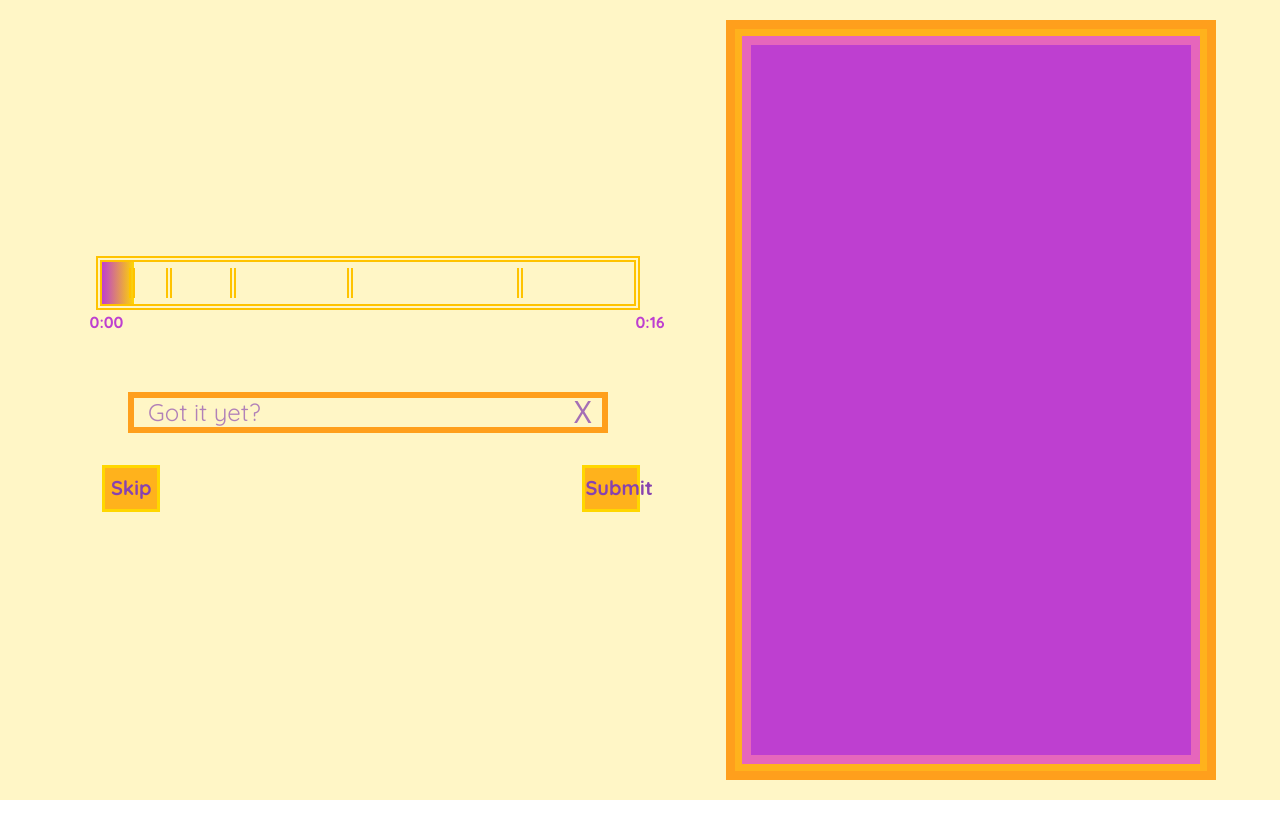
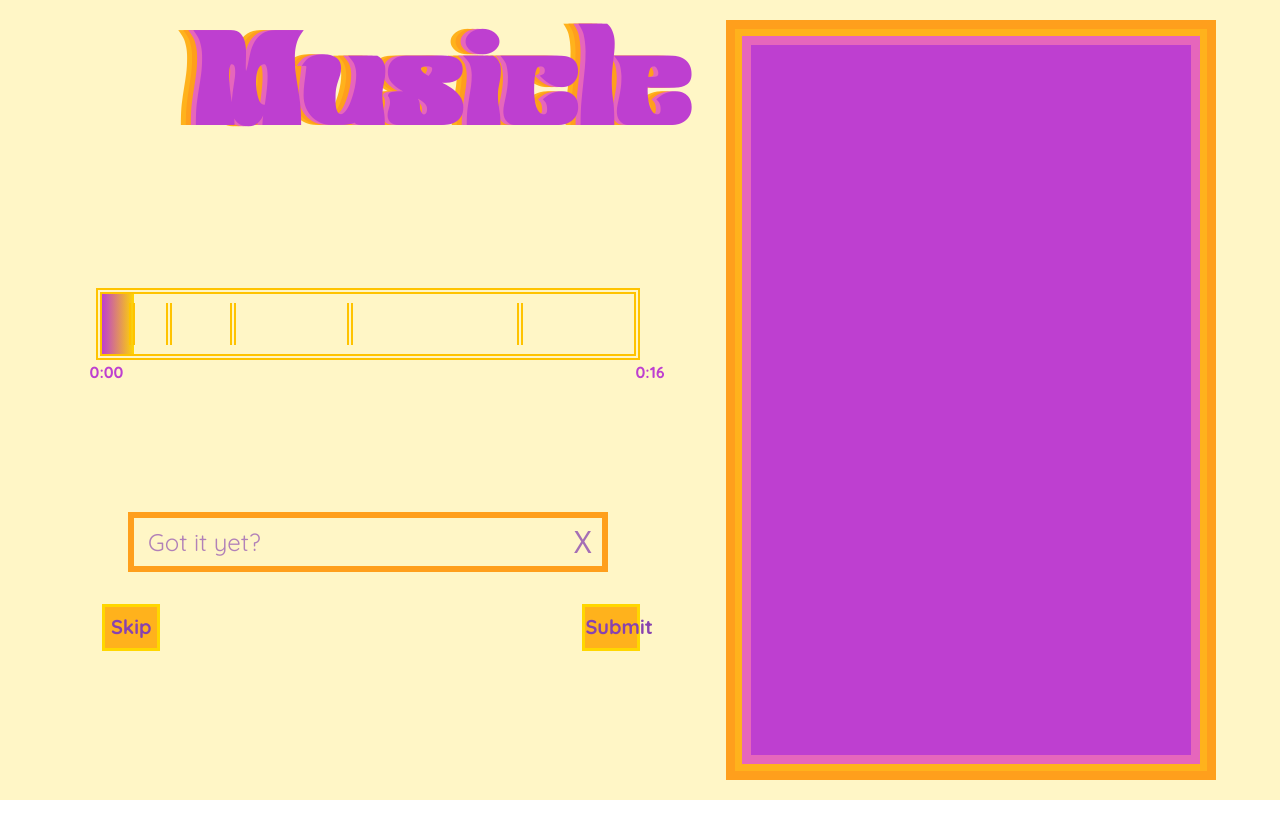
Before and after one commit to AshtonPulliam18/Musicle, a React (Vite) app: page / in a window 1280 px wide. Shown: the top 838 px of the page. Before the commit the page ends 800 px from the top, so only its background shows below. Built offline with nearby package versions, Linux system fonts and the light colour scheme; a web font is replaced by a local one.

Commit message:
Logo Implemented
Basic logo implemented. May adjust in the future to better match the target design.

```diff
--- a/src/App.jsx
+++ b/src/App.jsx
@@ -2,7 +2,7 @@ import React, { useEffect, useState } from "react";
 import Musicboard from './components/Musicboard';
 import GuessEntry from './components/GuessEntry.jsx';
 import Musicbar from './components/Musicbar.jsx';
-import logo from './assets/logo.png';
+import Logo from './components/Logo.jsx';
 
 const App = () => {
     const [guesses, setGuesses] = useState([]);
@@ -52,12 +52,15 @@ const App = () => {
         {/* skip button */}
         {/* submit button */}
 
-            <div className={"h-[100%] w-[100%] pt-[40%]"}>
-                {/*<div className="h-[15%] w-[100%] bg-darkYellow">*/}
-                {/*    <span className={"font-klemer w-[100%] h-[100%]"}>Musicle</span>*/}
-                {/*</div>*/}
-                <div className={"h-[25%] w-[100%]"}>
-                    <Musicbar progress={progress}/>
+            <div className={"h-[100%] w-[100%] relative"}>
+
+                <div className="w-full flex ml-[30%] mt-[5%]">
+                    <Logo/>
+                </div>
+                <div className={"h-[60%] w-[100%] pt-[40%]"}>
+                    <div className={"h-[80%] w-[100%]"}>
+                        <Musicbar progress={progress}/>
+                    </div>
                 </div>
 
                 <div className={"h-[50%] w-[100%]"}>
--- /dev/null
+++ b/src/components/Logo.jsx
@@ -0,0 +1,20 @@
+import React from 'react';
+
+const Logo = () => {
+    return (
+        <div className="relative">
+            <div className="relative">
+                <span
+                className="absolute text-9xl font-klemer font-bold text-lightOrange top-0 left-0 transform translate-x-[-3%]">Musicle</span>
+                <span
+                className="absolute text-9xl font-klemer font-bold text-darkOrange top-0 left-0 transform translate-x-[-2%]">Musicle</span>
+                <span
+                className="absolute text-9xl font-klemer font-bold text-lightPink top-0 left-0 transform translate-x-[-1%]">Musicle</span>
+                <span
+                className="absolute text-9xl font-klemer font-bold text-darkPink top-0 left-0">Musicle</span>
+            </div>
+        </div>
+    );
+};
+
+export default Logo;
```
